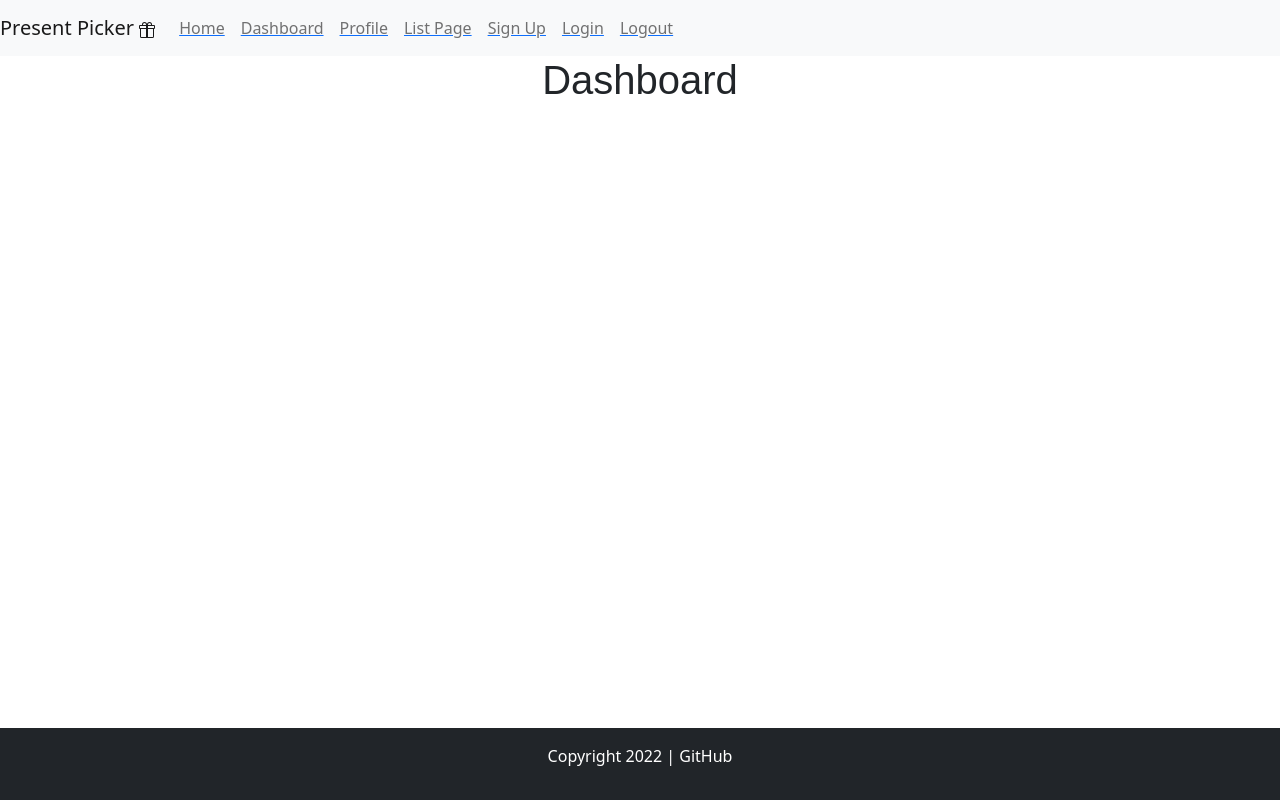
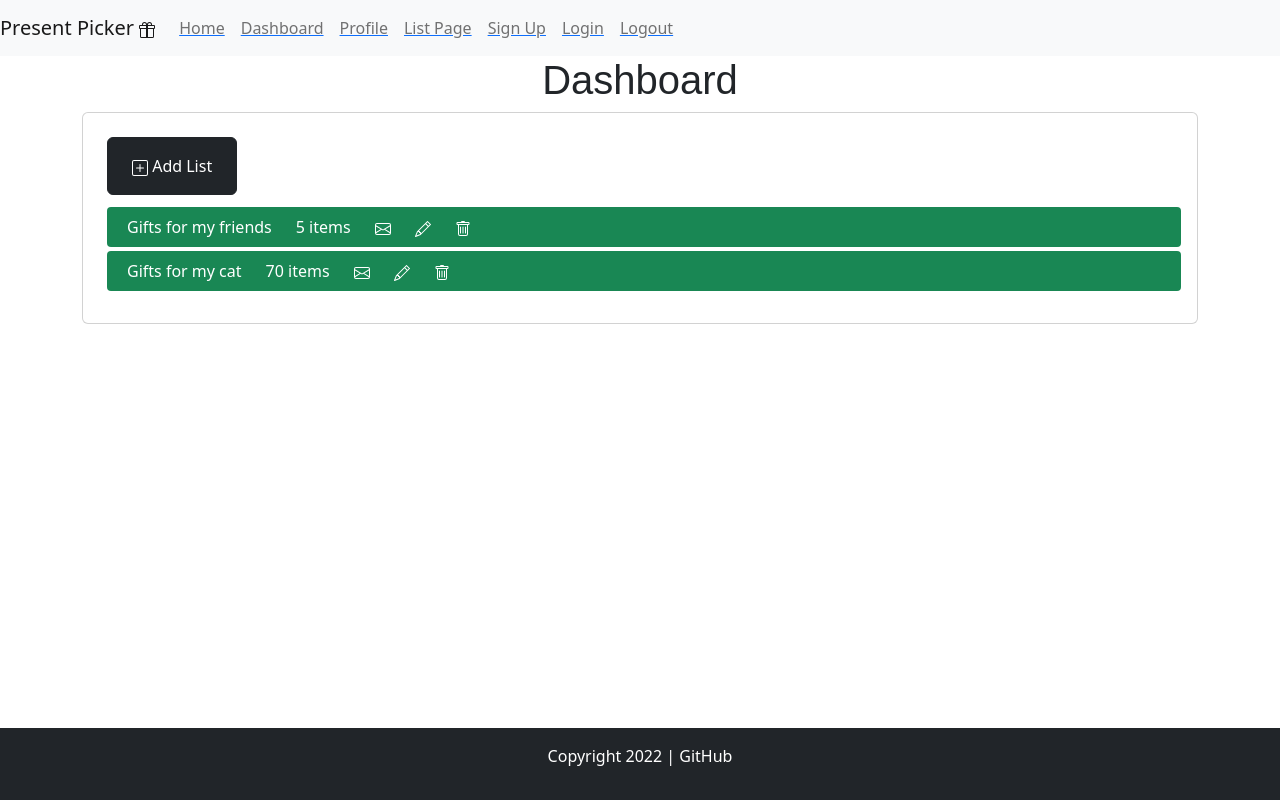
Before and after one commit to awoelf/Present-Picker, a React (Create React App) app in the folder client/: page /dashboard in a window 1280 px wide. Built offline with nearby package versions, Linux system fonts and the light colour scheme.

Commit message:
Added to Dashboard page

```diff
--- a/client/src/pages/Dashboard.js
+++ b/client/src/pages/Dashboard.js
@@ -1,9 +1,119 @@
+// Spacing is off. No functionality.
+
 import React from "react";
 
 function Dashboard() {
   return (
     <div className="container">
       <h1 className="text-center">Dashboard</h1>
+      <div className="card">
+        <div className="card-body">
+          <a href="#" className="btn btn-dark m-2 add-item py-3 px-4">
+            <svg
+              xmlns="http://www.w3.org/2000/svg"
+              width="16"
+              height="16"
+              fill="currentColor"
+              class="bi bi-plus-square"
+              viewBox="0 0 16 16"
+            >
+              <path d="M14 1a1 1 0 0 1 1 1v12a1 1 0 0 1-1 1H2a1 1 0 0 1-1-1V2a1 1 0 0 1 1-1h12zM2 0a2 2 0 0 0-2 2v12a2 2 0 0 0 2 2h12a2 2 0 0 0 2-2V2a2 2 0 0 0-2-2H2z" />
+              <path d="M8 4a.5.5 0 0 1 .5.5v3h3a.5.5 0 0 1 0 1h-3v3a.5.5 0 0 1-1 0v-3h-3a.5.5 0 0 1 0-1h3v-3A.5.5 0 0 1 8 4z" />
+            </svg>{" "}
+            Add List
+          </a>
+          <ul className="row ">
+            <li className="saved-lists row d-inline bg-success rounded-1 p-2 text-white mt-1">
+              <span className="list-name col-6">Gifts for my friends</span>
+              <span className="number-of-items col-6">5 items</span>
+              <span className="send-list">
+                <svg
+                  xmlns="http://www.w3.org/2000/svg"
+                  width="16"
+                  height="16"
+                  fill="currentColor"
+                  class="bi bi-envelope"
+                  viewBox="0 0 16 16"
+                >
+                  <path d="M0 4a2 2 0 0 1 2-2h12a2 2 0 0 1 2 2v8a2 2 0 0 1-2 2H2a2 2 0 0 1-2-2V4Zm2-1a1 1 0 0 0-1 1v.217l7 4.2 7-4.2V4a1 1 0 0 0-1-1H2Zm13 2.383-4.708 2.825L15 11.105V5.383Zm-.034 6.876-5.64-3.471L8 9.583l-1.326-.795-5.64 3.47A1 1 0 0 0 2 13h12a1 1 0 0 0 .966-.741ZM1 11.105l4.708-2.897L1 5.383v5.722Z" />
+                </svg>
+              </span>
+              <span className="edit-list">
+                <svg
+                  xmlns="http://www.w3.org/2000/svg"
+                  width="16"
+                  height="16"
+                  fill="currentColor"
+                  class="bi bi-pencil"
+                  viewBox="0 0 16 16"
+                >
+                  <path d="M12.146.146a.5.5 0 0 1 .708 0l3 3a.5.5 0 0 1 0 .708l-10 10a.5.5 0 0 1-.168.11l-5 2a.5.5 0 0 1-.65-.65l2-5a.5.5 0 0 1 .11-.168l10-10zM11.207 2.5 13.5 4.793 14.793 3.5 12.5 1.207 11.207 2.5zm1.586 3L10.5 3.207 4 9.707V10h.5a.5.5 0 0 1 .5.5v.5h.5a.5.5 0 0 1 .5.5v.5h.293l6.5-6.5zm-9.761 5.175-.106.106-1.528 3.821 3.821-1.528.106-.106A.5.5 0 0 1 5 12.5V12h-.5a.5.5 0 0 1-.5-.5V11h-.5a.5.5 0 0 1-.468-.325z" />
+                </svg>
+              </span>
+              <span className="delete-list">
+                <svg
+                  xmlns="http://www.w3.org/2000/svg"
+                  width="16"
+                  height="16"
+                  fill="currentColor"
+                  class="bi bi-trash"
+                  viewBox="0 0 16 16"
+                >
+                  <path d="M5.5 5.5A.5.5 0 0 1 6 6v6a.5.5 0 0 1-1 0V6a.5.5 0 0 1 .5-.5zm2.5 0a.5.5 0 0 1 .5.5v6a.5.5 0 0 1-1 0V6a.5.5 0 0 1 .5-.5zm3 .5a.5.5 0 0 0-1 0v6a.5.5 0 0 0 1 0V6z" />
+                  <path
+                    fill-rule="evenodd"
+                    d="M14.5 3a1 1 0 0 1-1 1H13v9a2 2 0 0 1-2 2H5a2 2 0 0 1-2-2V4h-.5a1 1 0 0 1-1-1V2a1 1 0 0 1 1-1H6a1 1 0 0 1 1-1h2a1 1 0 0 1 1 1h3.5a1 1 0 0 1 1 1v1zM4.118 4 4 4.059V13a1 1 0 0 0 1 1h6a1 1 0 0 0 1-1V4.059L11.882 4H4.118zM2.5 3V2h11v1h-11z"
+                  />
+                </svg>
+              </span>
+            </li>
+            <li className="saved-lists row d-inline bg-success rounded-1 p-2 text-white mt-1">
+              <span className="list-name col-6">Gifts for my cat</span>
+              <span className="number-of-items col-6">70 items</span>
+              <span className="send-list">
+                <svg
+                  xmlns="http://www.w3.org/2000/svg"
+                  width="16"
+                  height="16"
+                  fill="currentColor"
+                  class="bi bi-envelope"
+                  viewBox="0 0 16 16"
+                >
+                  <path d="M0 4a2 2 0 0 1 2-2h12a2 2 0 0 1 2 2v8a2 2 0 0 1-2 2H2a2 2 0 0 1-2-2V4Zm2-1a1 1 0 0 0-1 1v.217l7 4.2 7-4.2V4a1 1 0 0 0-1-1H2Zm13 2.383-4.708 2.825L15 11.105V5.383Zm-.034 6.876-5.64-3.471L8 9.583l-1.326-.795-5.64 3.47A1 1 0 0 0 2 13h12a1 1 0 0 0 .966-.741ZM1 11.105l4.708-2.897L1 5.383v5.722Z" />
+                </svg>
+              </span>
+              <span className="edit-list">
+                <svg
+                  xmlns="http://www.w3.org/2000/svg"
+                  width="16"
+                  height="16"
+                  fill="currentColor"
+                  class="bi bi-pencil"
+                  viewBox="0 0 16 16"
+                >
+                  <path d="M12.146.146a.5.5 0 0 1 .708 0l3 3a.5.5 0 0 1 0 .708l-10 10a.5.5 0 0 1-.168.11l-5 2a.5.5 0 0 1-.65-.65l2-5a.5.5 0 0 1 .11-.168l10-10zM11.207 2.5 13.5 4.793 14.793 3.5 12.5 1.207 11.207 2.5zm1.586 3L10.5 3.207 4 9.707V10h.5a.5.5 0 0 1 .5.5v.5h.5a.5.5 0 0 1 .5.5v.5h.293l6.5-6.5zm-9.761 5.175-.106.106-1.528 3.821 3.821-1.528.106-.106A.5.5 0 0 1 5 12.5V12h-.5a.5.5 0 0 1-.5-.5V11h-.5a.5.5 0 0 1-.468-.325z" />
+                </svg>
+              </span>
+              <span className="delete-list">
+                <svg
+                  xmlns="http://www.w3.org/2000/svg"
+                  width="16"
+                  height="16"
+                  fill="currentColor"
+                  class="bi bi-trash"
+                  viewBox="0 0 16 16"
+                >
+                  <path d="M5.5 5.5A.5.5 0 0 1 6 6v6a.5.5 0 0 1-1 0V6a.5.5 0 0 1 .5-.5zm2.5 0a.5.5 0 0 1 .5.5v6a.5.5 0 0 1-1 0V6a.5.5 0 0 1 .5-.5zm3 .5a.5.5 0 0 0-1 0v6a.5.5 0 0 0 1 0V6z" />
+                  <path
+                    fill-rule="evenodd"
+                    d="M14.5 3a1 1 0 0 1-1 1H13v9a2 2 0 0 1-2 2H5a2 2 0 0 1-2-2V4h-.5a1 1 0 0 1-1-1V2a1 1 0 0 1 1-1H6a1 1 0 0 1 1-1h2a1 1 0 0 1 1 1h3.5a1 1 0 0 1 1 1v1zM4.118 4 4 4.059V13a1 1 0 0 0 1 1h6a1 1 0 0 0 1-1V4.059L11.882 4H4.118zM2.5 3V2h11v1h-11z"
+                  />
+                </svg>
+              </span>
+            </li>
+          </ul>
+        </div>
+      </div>
     </div>
   );
 }
--- a/client/src/pages/Home.js
+++ b/client/src/pages/Home.js
@@ -5,7 +5,6 @@ import '../Style.css';
 function Home() {
   return (
     <div className="container">
-      <h1 className="text-center">Present Picker</h1>
       <img title="" className="gifts col-md-12" src={giftImg} alt="Gifts"></img>
     </div>
   );
```
